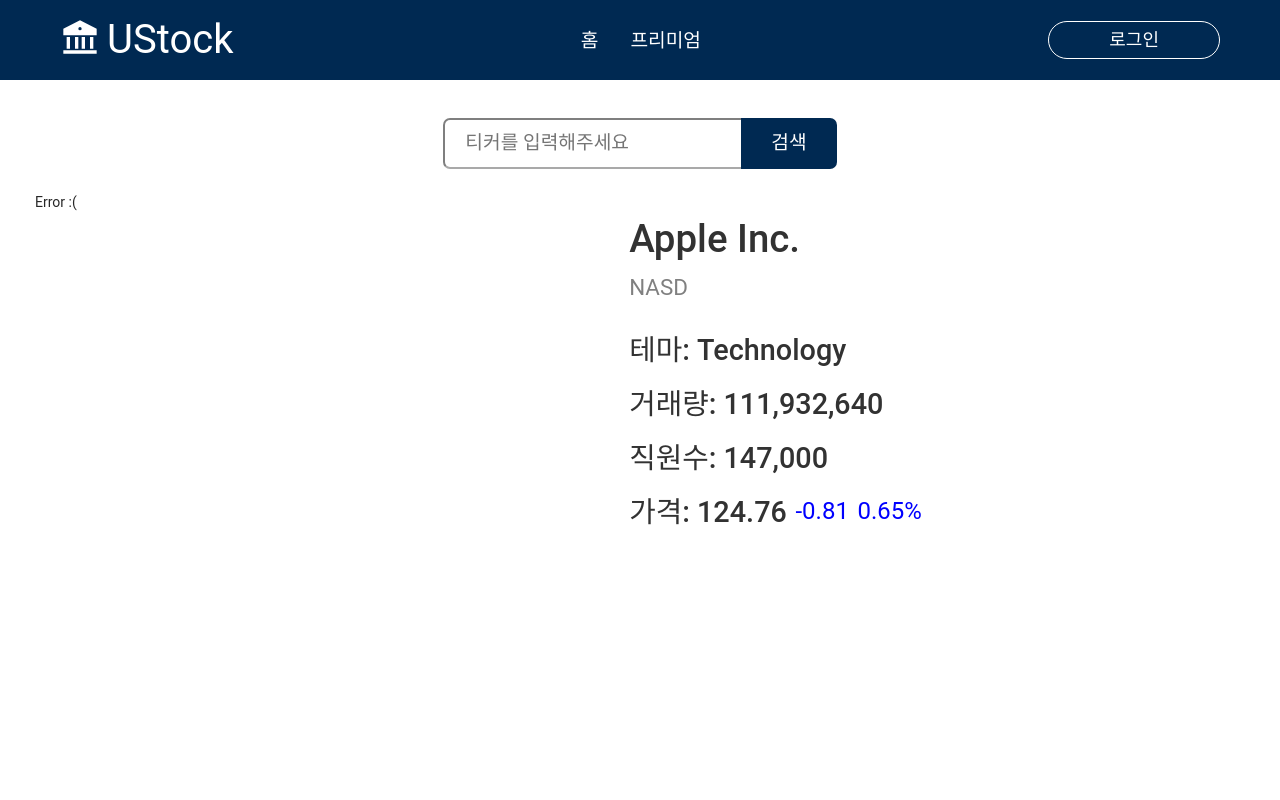
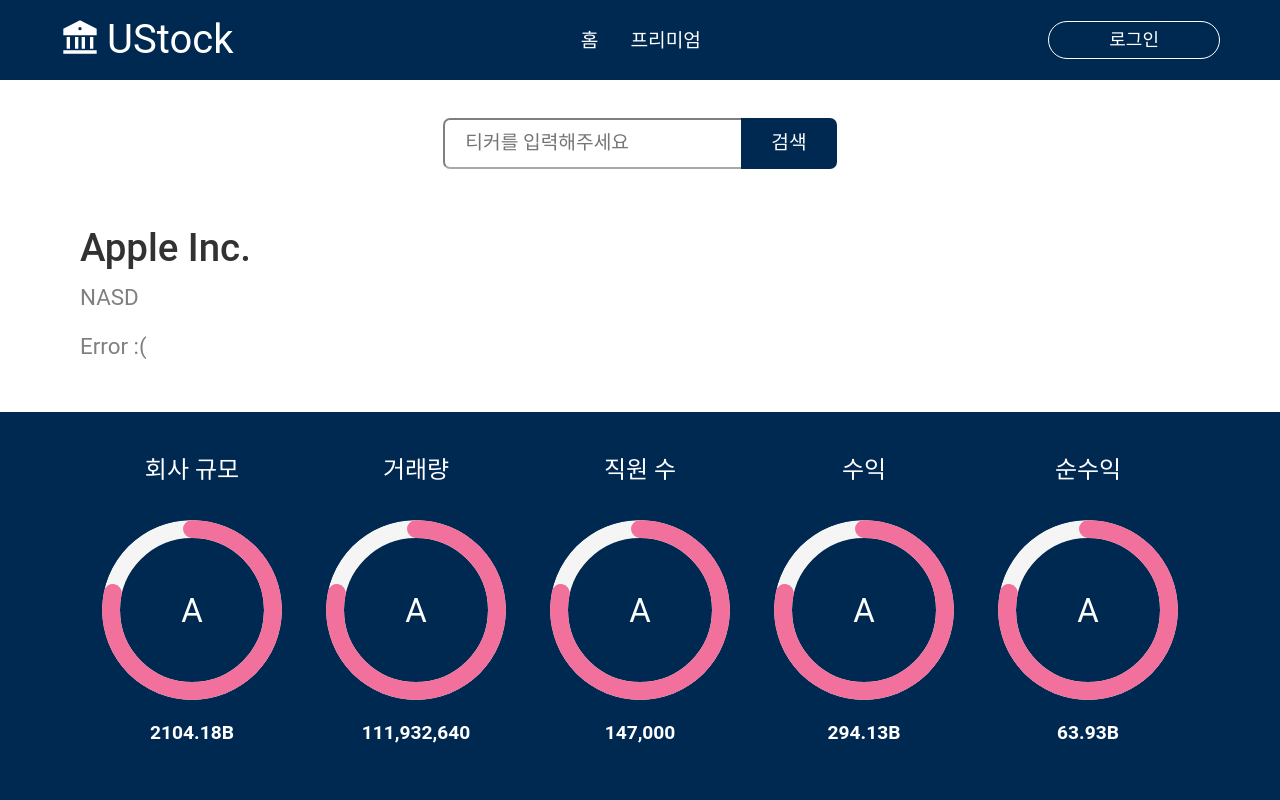
Before and after one commit to n0y0j/UStock, a React (Create React App) app in the folder client/: page / in a window 1280 px wide. Both pictures are taken after a click on the button "검색". Shown: the top 800 px of the page. Built offline with nearby package versions, Linux system fonts and the light colour scheme; what react-stockcharts would draw is missing.

Commit message:
feat: Implement stock body widget.

```diff
--- /dev/null
+++ b/client/src/components/CircleProgress.css
@@ -0,0 +1,26 @@
+.circle-container {
+    display: flex;
+    flex-direction: column;
+}
+
+.circle-container h2 {
+    font-size: 1.5rem;
+    text-align: center;
+    color: white;
+}
+
+.circle-progress {
+    margin-top: 10%;
+}
+
+.circle-progress.ant-progress .ant-progress-text {
+    color: white;
+}
+
+.circle-container p {
+    font-size: 1.2rem;
+    text-align: center;
+    margin-top: 10%;
+    font-weight: 600;
+    color: white;
+}
--- a/client/src/components/CircleProgress.js
+++ b/client/src/components/CircleProgress.js
@@ -1,9 +1,15 @@
 import React from "react";
 import { Progress } from 'antd';
+import './CircleProgress.css'
 
-function CircleProgress() {
+function CircleProgress(props) {
+
   return (
-    <Progress type="circle" percent={30} format={() => 'A'} strokeColor={"#242424"} strokeWidth={10} width={200} />
+    <div className="circle-container">
+      <h2>{props.title}</h2>
+      <Progress className='circle-progress' type="circle" percent={80} format={() => 'A'} strokeColor={"#f2709C"} strokeWidth={10} width={180} />
+      <p>{props.value}</p>
+    </div>
   )
 }
 
--- a/client/src/components/StockChart.js
+++ b/client/src/components/StockChart.js
@@ -59,7 +59,7 @@
         if (loading) return <p>Loding...</p>;
         if (error) return <p>Error :(</p>;
 
-        return <Chart type={"hybrid"} data={Data} />;
+        return <Chart type={"hybrid"} data={Data} width={props.width} />;
       };
 
     return (
--- a/client/src/pages/Home.js
+++ b/client/src/pages/Home.js
@@ -17,7 +17,7 @@
           <div className="chart-title">
             <p>S&P500</p>
           </div>
-          <StockChart tikr="S&P500"/>
+          <StockChart tikr="S&P500" width={870}/>
         </div>
         <div className="vix-container">
           <div className="vix-title">
--- a/client/src/pages/Stock.css
+++ b/client/src/pages/Stock.css
@@ -1,9 +1,19 @@
-.main-container {
-    width: 100vw;
+.stock-content-container {
     display: flex;
     flex-direction: column;
-    align-items: center;
-    justify-content: center;
+    width: 100vw;
+}
+
+.stock-chart-container {
+    padding: 25px 80px;
+}
+
+.body-container {
+    background: #002952;
+    width: 100vw;
+    padding: 40px 80px;
+    display: flex;
+    justify-content: space-around;
 }
 
 .explain-container {
@@ -14,22 +24,15 @@
     width: 50vw;
 }
 
-.explain-container h2 {
+.stock-chart-container h2 {
     color: #323232;
     font-size: 2.4rem;
 }
 
-.explain-container p {
+.stock-chart-container p {
     color: grey;
     font-size: 1.4rem;
-    margin-top: -3%;
-
-}
-
-.explain-container h3 {
-    color: #323232;
-    font-size: 1.8rem;
-    margin-bottom: 1.4%;
+    margin-top: -1.5%;
 }
 
 .explain-price {
--- a/client/src/pages/Stock.js
+++ b/client/src/pages/Stock.js
@@ -1,5 +1,6 @@
 import React from "react";
 import CircleProgress from "../components/CircleProgress";
+import Footer from "../components/Footer";
 import Navbar from "../components/Navbar";
 import Search from "../components/Search";
 import StockChart from "../components/StockChart";
@@ -7,31 +8,39 @@
 
 function Stock(props) {
   return (
-    <div className="main-container">
+    <>
       <Navbar />
+      <div className="stock-content-container">
         <Search />
-      <div className="content-container">
+        <div className="stock-chart-container">
+          <h2>Apple Inc.</h2>
+          <p>NASD</p>
           <div className="chart-container">
             <div className="chart-title">
               <p>{props.location.state.tikr}</p>
             </div>
-          <StockChart tikr={props.location.state.tikr} />
+            <StockChart tikr={props.location.state.tikr} width={1700} />
           </div>
-        <div className="explain-container">
-          <h2>Apple Inc.</h2>
-          <p>NASD</p>
-          <h3>테마: Technology</h3>
-          <h3>거래량: 111,932,640</h3>
-          <h3>직원수: 147,000</h3>
-          <div className="explain-price">
+        </div>
+
+        {/* <div className="explain-price">
               <h4>가격: 124.76</h4>
               <p>-0.81</p>
               <p>0.65%</p>
-          </div>
-        </div>
+            </div> */}
+
         {/* <CircleProgress /> */}
       </div>
+      <div className="body-container">
+        <CircleProgress title="회사 규모" value="2104.18B" />
+        <CircleProgress title="거래량" value="111,932,640" />
+        <CircleProgress title="직원 수" value="147,000" />
+        <CircleProgress title="수익" value="294.13B" />
+        <CircleProgress title="순수익" value="63.93B" />
       </div>
+
+      <Footer />
+    </>
   );
 }
 
```
Lines whose indentation alone changed are shown as unchanged.
